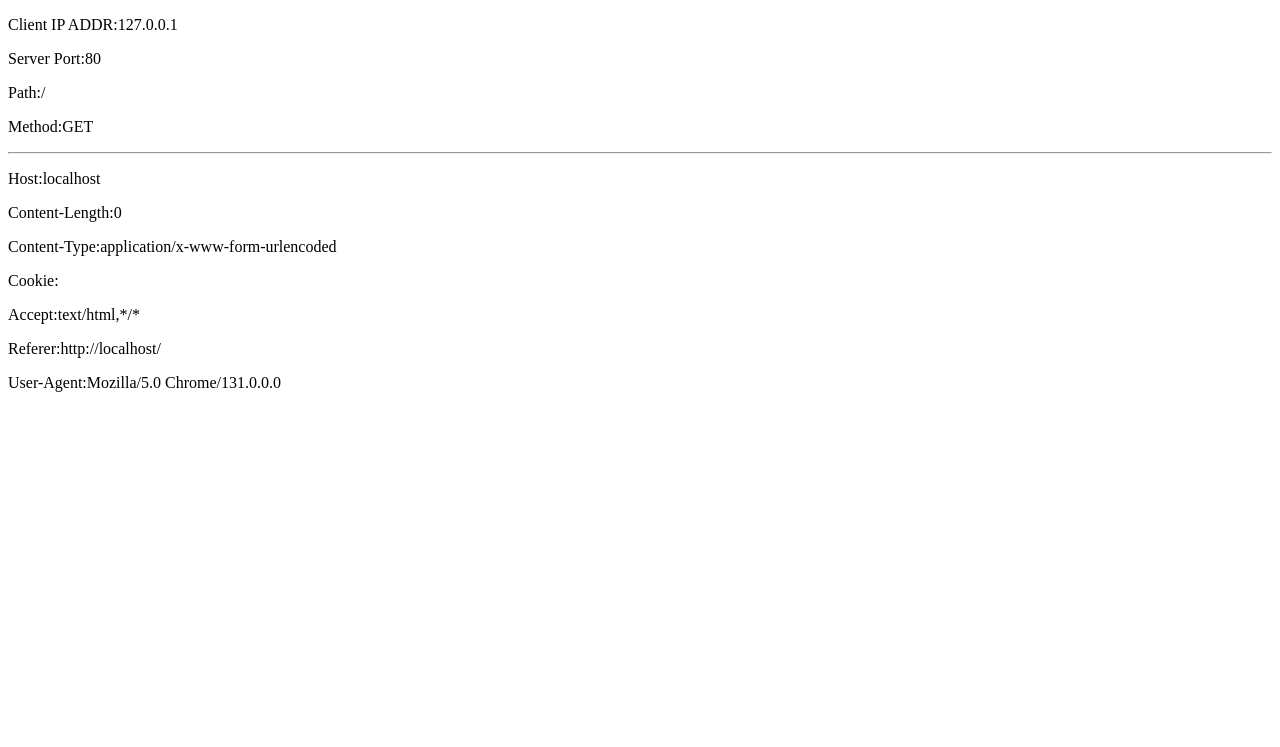
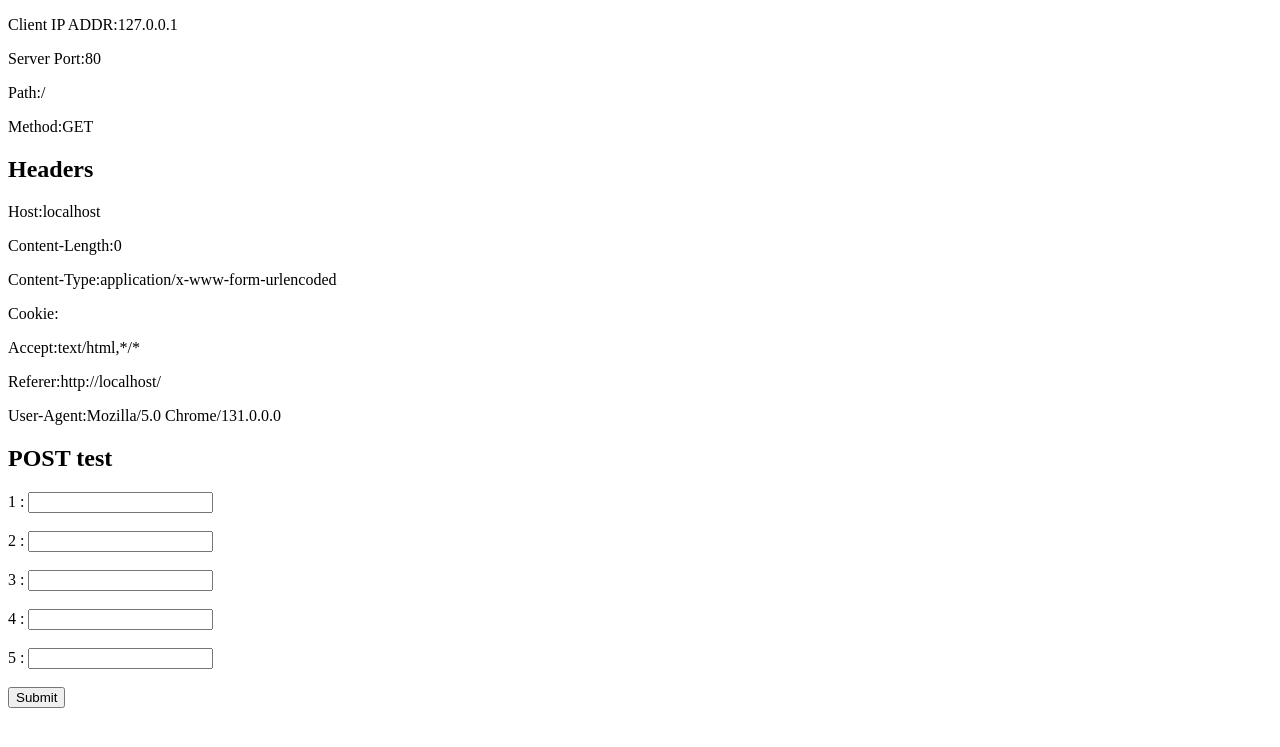
Before and after one commit to kausui/requestviewer, a Django app: page / in a window 1280 px wide. Shown: the top 747 px of the page. Run offline with Django 3.2, Linux system fonts and the light colour scheme.

Commit message:
added post form fix index view

```diff
--- a/main/views.py
+++ b/main/views.py
@@ -19,7 +19,7 @@ class IndexView(generic.CreateView):
     def post(self, request, *args, **kwargs):
         context = self.prepare_context(request)
         self.sleep(request)
-        context['post'] = dict(request.POST)
+        context['post'] = request.POST
 
         return render(request, 'index.html', context)
 
--- a/templates/index.html
+++ b/templates/index.html
@@ -9,12 +9,24 @@
     <p>Server Port:{{ serverport }}</p>
     <p>Path:{{ path }}</p>
     <p>Method:{{ method }}</p>
-    <hr>
+    <h2>Headers</h2>
     {% for key,value in headers.items %}
         <p>{{key}}:{{value}}</p>
     {% endfor %}
-    {% for key,value in post.items %}
-        <p>{{key}}:{{value}}</p>
-    {% endfor %}
+    {% if post %}
+        <h2>POST data</h2>
+            {% for key,value in post.items %}
+                <p>{{key}}:{{value}}</p>
+            {% endfor %}
+    {% endif %}
+    <h2>POST test</h2>
+    <form action="{{ path }}" method="post">
+        1 : <input type="text" name="1" ><br><br>
+        2 : <input type="text" name="2"><br><br>
+        3 : <input type="text" name="3"><br><br>
+        4 : <input type="text" name="4"><br><br>
+        5 : <input type="text" name="5"><br><br>
+        <input type="submit" value="Submit">
+    </form>
 </body>
 </html>
```
